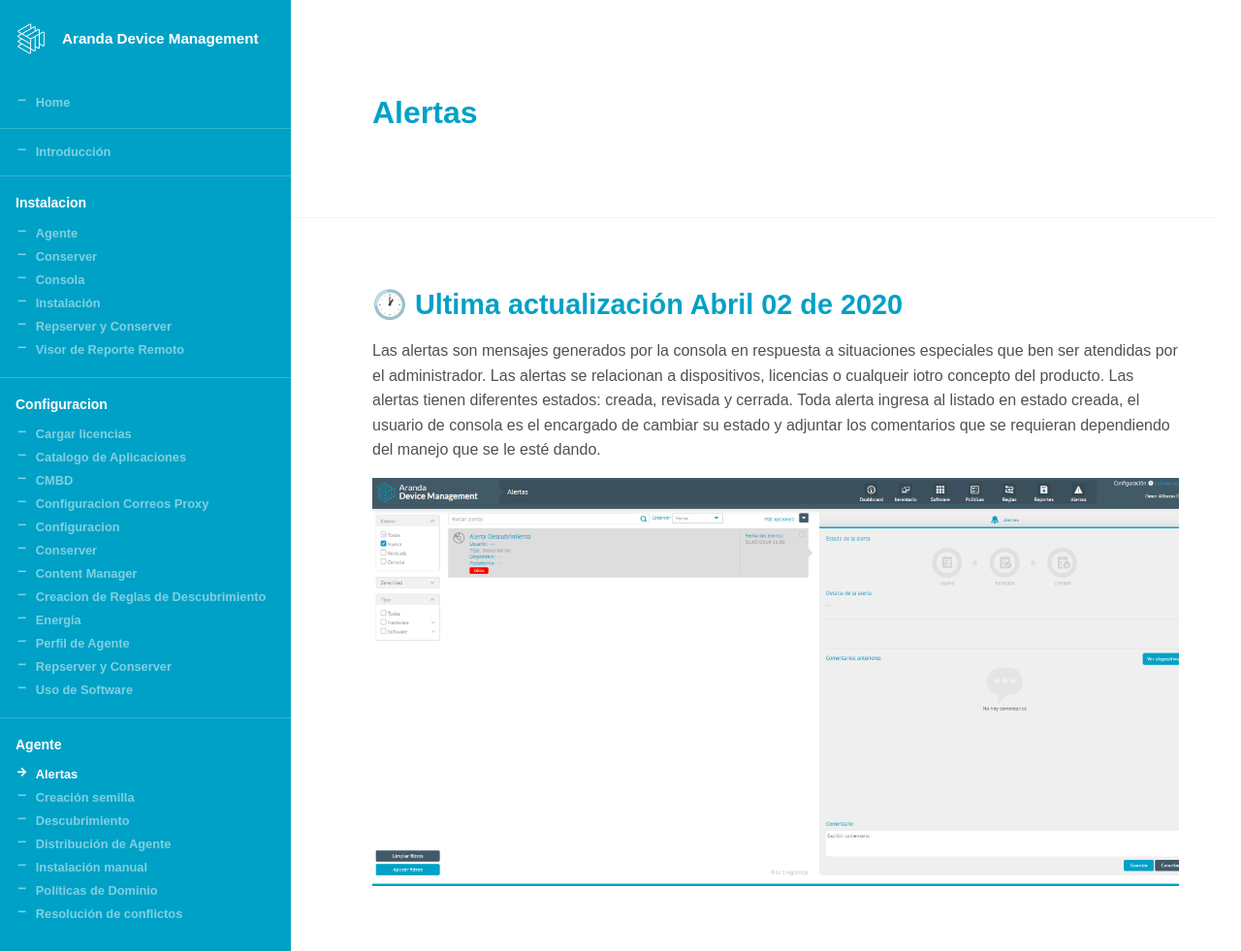
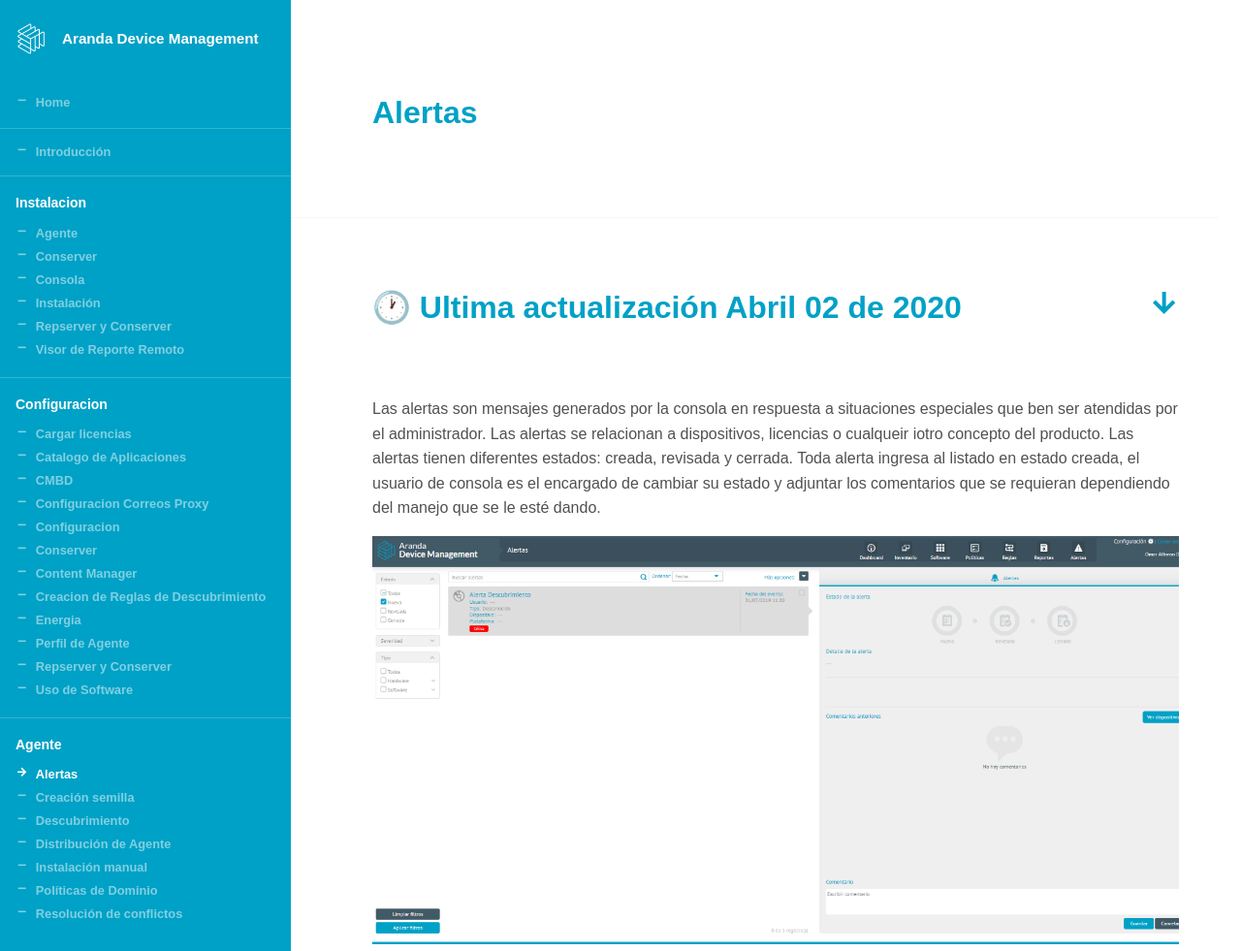
Before and after one commit to Nats85/adm, a Jekyll site: the page built from _docs/agente/alertas.md, in a window 1280 px wide and 981 px high. Shown: the whole window at 97% size. Built offline with Jekyll 4.4.1, drawn with Linux system fonts in a browser that asks for light colours.

```diff
--- a/_docs/agente/alertas.md
+++ b/_docs/agente/alertas.md
@@ -2,7 +2,7 @@
 title: Alertas
 info:
 ---
-######  🕐 Ultima actualización Abril 02 de 2020
+# 🕐 Ultima actualización Abril 02 de 2020
 
 
 Las alertas son mensajes generados por la consola en respuesta a situaciones especiales que ben ser atendidas por el administrador. Las alertas se relacionan a dispositivos, licencias o cualqueir iotro concepto del producto. Las alertas tienen diferentes estados: creada, revisada y cerrada. Toda alerta ingresa al listado en estado creada, el usuario de consola es el encargado de cambiar su estado y adjuntar los comentarios que se requieran dependiendo del manejo que se le esté dando.
```
